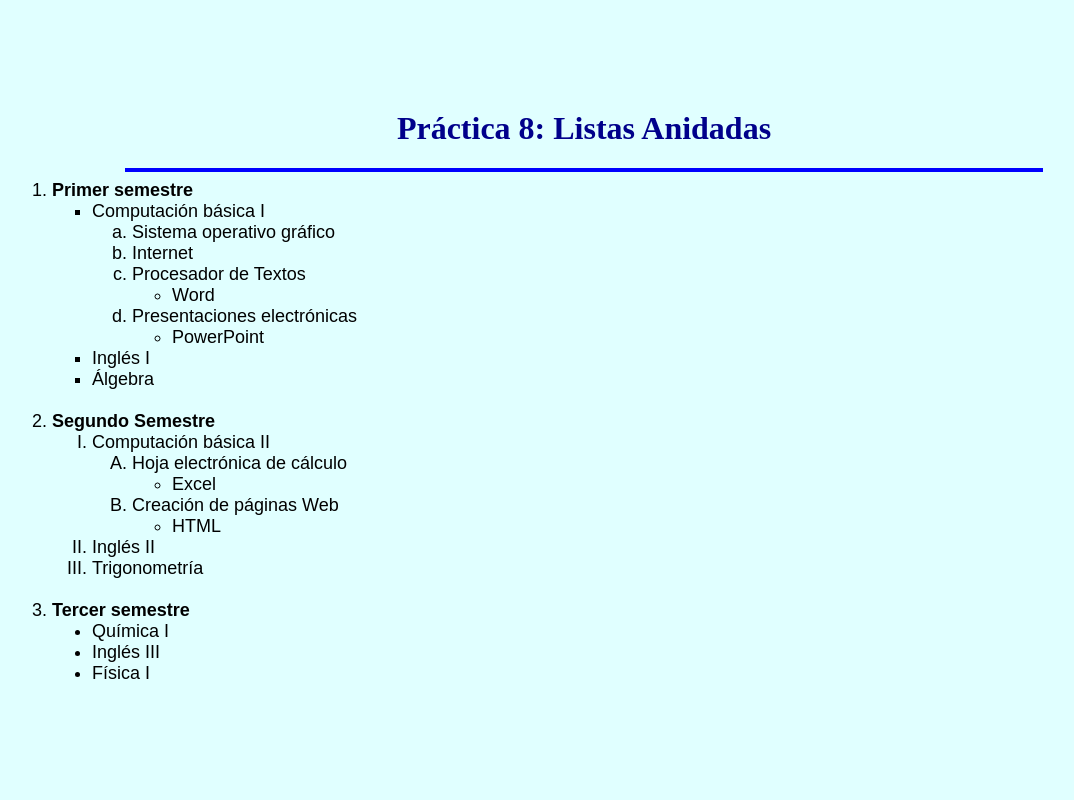
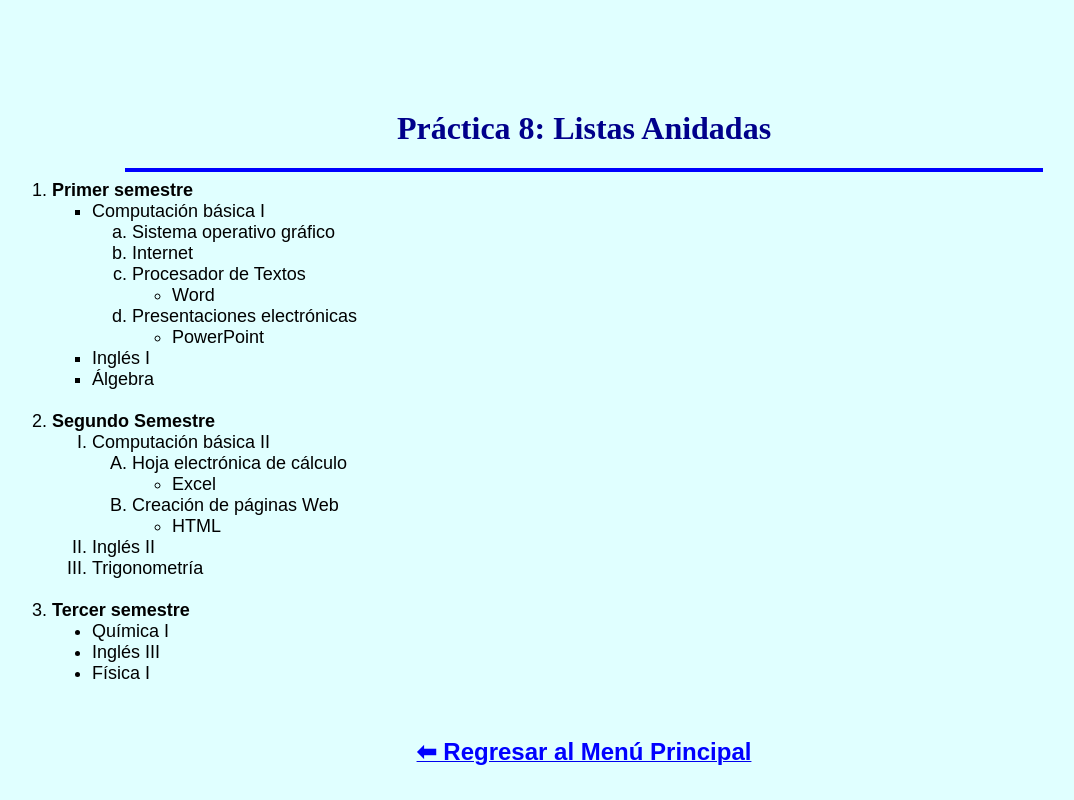
Before and after one commit to erickgamer0107-dev/listas_y_Lineas, a plain HTML site: page index.html in a window 1280 px wide. Shown: the part 1767-2567 px from the top of the page, without its empty margins (116-1190 px from the left). Before the commit the page ends 2467 px from the top, so only its background shows below. Drawn offline with Linux system fonts and the light colour scheme.

Commit message:
index.html

```diff
--- a/index.html
+++ b/index.html
@@ -148,7 +148,13 @@ html>
 
     </ol>
     </font>
-
+<br><br><br>
+<center>
+    <a href="https://erickgamer0107-dev.github.io/mipaginaweb/">
+        <font face="Arial" size="5" color="blue"><b>⬅ Regresar al Menú Principal</b></font>
+    </a>
+</center>
+<br>
 
 </body>
 </html>
```
